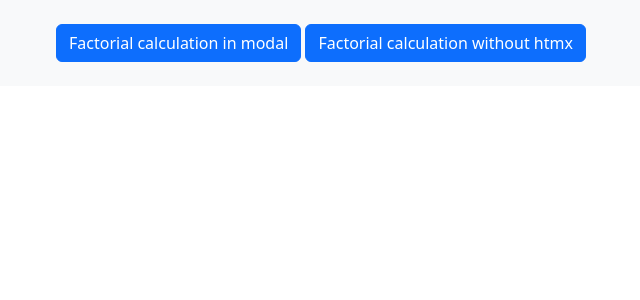
After one commit to zpilat/Django-calc, a Django app: page / in a window 1280 px wide. The commit adds this page. Shown: the top 300 px of the page, without its empty margins (26-666 px from the left). Run offline with Django 5.2, Linux system fonts and the light colour scheme.

Commit message:
výpočet v modalu

```diff
--- a/factorial/templates/base.html
+++ b/factorial/templates/base.html
@@ -11,7 +11,7 @@
     <main class="bg-light py-4">
         <div class="container">
             <div class="row">
-                <div class="col-md-6 mx-auto">
+                <div class="col">
                     {% block content %}{% endblock %}
                 </div>
             </div>
--- /dev/null
+++ b/factorial/templates/index.html
@@ -0,0 +1,35 @@
+{% extends "base.html" %}
+
+{% block content %}
+<button
+    class="btn btn-primary"
+    hx-get="{% url 'factorial_modal' %}"
+    hx-target="#modal-body"
+    hx-trigger="click"
+    data-bs-toggle="modal"
+    data-bs-target="#modal"
+>
+    Factorial calculation in modal
+</button>
+<a
+    class="btn btn-primary"
+    href="{% url 'factorial2' %}"
+    role="button"
+>
+    Factorial calculation without htmx
+</a>
+
+<div class="modal fade" id="modal" tabindex="-1">
+    <div class="modal-dialog">
+      <div class="modal-content bg-light">
+        <div class="modal-header">
+          <h5 class="modal-title">Factorial calculation</h5>
+          <button type="button" class="btn-close" data-bs-dismiss="modal"></button>
+        </div>
+        <div class="modal-body" id="modal-body">
+            <!-- HTMX content -->
+        </div>
+    </div>
+  </div>
+</div>
+{% endblock %}
--- a/factorial/templates/partials/factorial_not_valid.html
+++ b/factorial/templates/partials/factorial_not_valid.html
@@ -1,7 +1,7 @@
-<div class="alert alert-danger mt-4">
+<div class="alert alert-danger mt-4" role="alert">
 {% for field in form %}
   {% for error in field.errors %}
-    <strong>{{ field.label }} field:</strong> {{ error }}
+    <strong>{{ field.label }}:</strong> {{ error }}
   {% endfor %}
 {% endfor %}
 
--- a/factorial/urls.py
+++ b/factorial/urls.py
@@ -2,6 +2,7 @@ from django.urls import path
 from . import views
 
 urlpatterns = [
-    path('factorial/', views.factorial, name='factorial'),
+    path('', views.index, name='index'),
+    path('factorial/', views.factorial_modal, name='factorial_modal'),
     path('factorial/result/', views.calc_factorial, name='factorial_result'),
 ]
--- a/factorial/views.py
+++ b/factorial/views.py
@@ -2,9 +2,12 @@ from django.shortcuts import render
 from .forms import FactorialForm
 
 # Create your views here.
-def factorial(request):
+def index(request):
+    return render(request, 'index.html')
+
+def factorial_modal(request):
     form = FactorialForm()
-    return render(request, 'factorial.html', {'form': form})
+    return render(request, 'partials/factorial_modal.html', {'form': form})
 
 def factorial_recursion(number):
     return 1 if number in (0, 1) else number*factorial_recursion(number-1)
```
Also changed, not shown: factorial/templates/factorial.html (deleted, +0 -24 lines), factorial/templates/partials/factorial_modal.html (added, +17 -0 lines).
